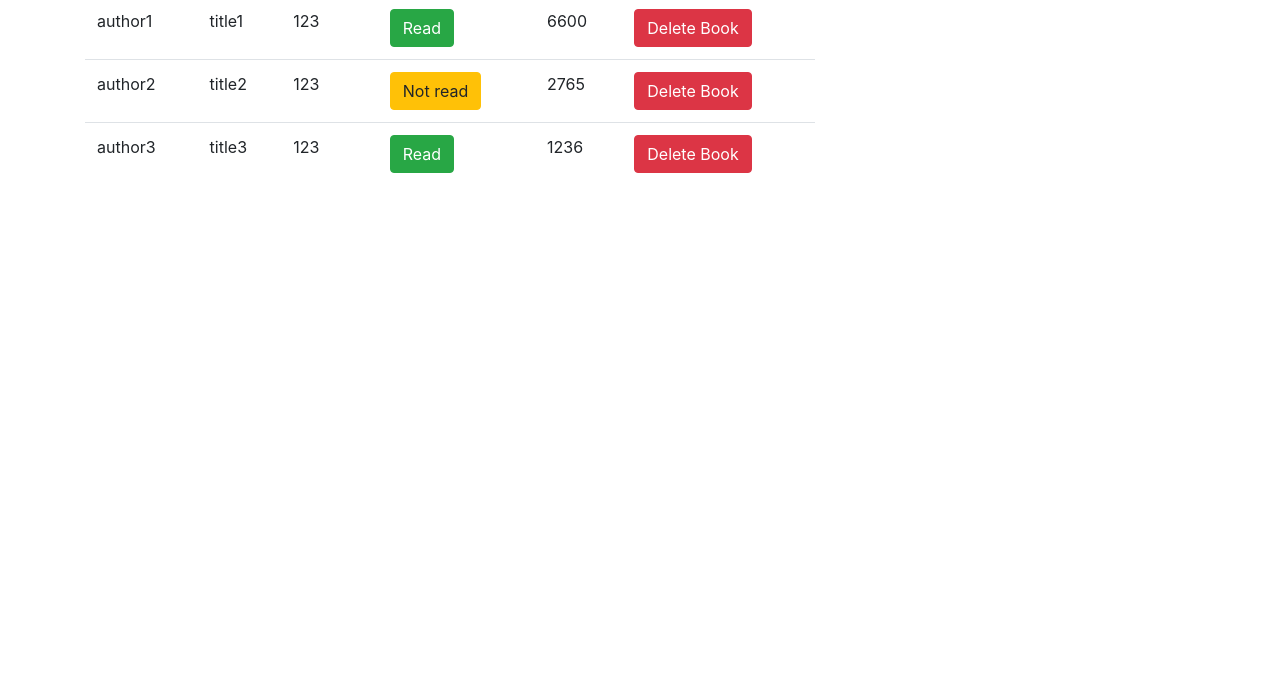
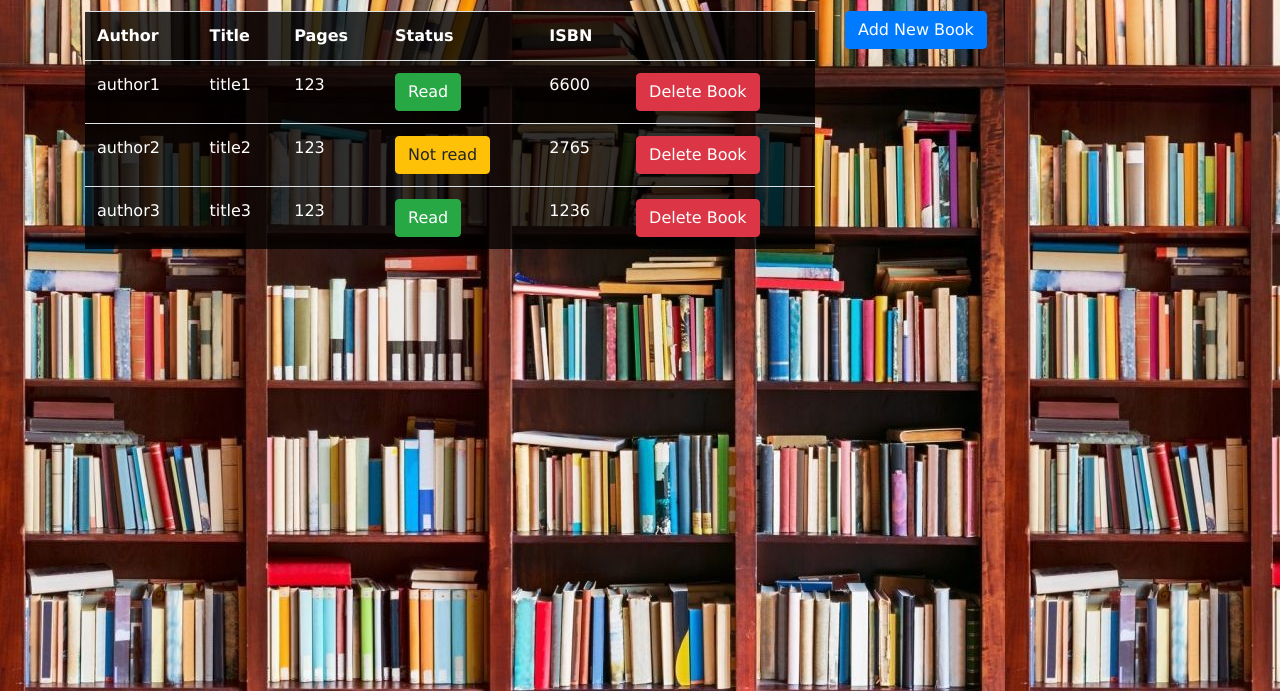
Before and after one commit to christianotieno/library-javascript, a website with bundled scripts: page index.html in a window 1280 px wide. Shown: the part 109-800 px from the top of the page. Built offline with nearby package versions, Linux system fonts and the light colour scheme.

Commit message:
add basic styling to the markup

```diff
--- /dev/null
+++ b/index.css
@@ -0,0 +1,17 @@
+body{
+  font-family: Verdana, Geneva, Tahoma, sans-serif;
+  background-image: url("/img/lib-bground.jpg");
+
+}
+.table{
+  color: white;
+  background-color: rgba(0, 0, 0, 0.8);
+}
+
+#header-title{
+
+}
+#main-header{
+  background-color: rgba(0, 0, 0, 0.9);
+  background-position: 50% 5%;
+}
--- a/index.html
+++ b/index.html
@@ -1,27 +1,31 @@
 <!doctype html>
 <html lang="en">
   <head>
-    <!-- Required meta tags -->
     <meta charset="utf-8">
     <meta name="viewport" content="width=device-width, initial-scale=1, shrink-to-fit=no">
-
-    <!-- Bootstrap CSS -->
     <link rel="stylesheet" href="https://stackpath.bootstrapcdn.com/bootstrap/4.3.1/css/bootstrap.min.css" integrity="sha384-ggOyR0iXCbMQv3Xipma34MD+dH/1fQ784/j6cY/iJTQUOhcWr7x9JvoRxT2MZw1T" crossorigin="anonymous">
+    <link rel="stylesheet" href="./index.css">
+    <link rel="stylesheet" href="https://cdnjs.cloudflare.com/ajax/libs/font-awesome/4.7.0/css/font-awesome.min.css">
+    <link rel="stylesheet" href="//fonts.googleapis.com/css?family=Open+Sans:300,400,600,700&amp;lang=en" />
     <title>library</title>
   </head>
   <body>
-    <div class="container">
-      <h1>Library App</h1>
+    <header id="main-header" class="text-white p-4 mb-3">
+      <div class="container">
+        <h1 id="header-title"><i class="fa fa-book"></i> library App</h1>
+      </div>
+    </header>
+    <div class="container main">
       <div class="row">
         <div class="col-md-8">
           <table class="table">
             <thead>
               <tr>
-                <td>Author</td>
-                <td>Title</td>
-                <td>Pages</td>
-                <td>Status</td>
-                <td>ID</td>
+                <td><b>Author</b></td>
+                <td><b>Title</b></td>
+                <td><b>Pages</b></td>
+                <td><b>Status</b></td>
+                <td><b>ISBN</b></td>
                 <td></td>
               </tr>
             </thead>
@@ -58,5 +62,6 @@
     </div>
 
     <script src="./js/library.js" type="module"></script>
+
   </body>
 </html>
```
Also changed, not shown: img/lib-bground.jpg (added).
